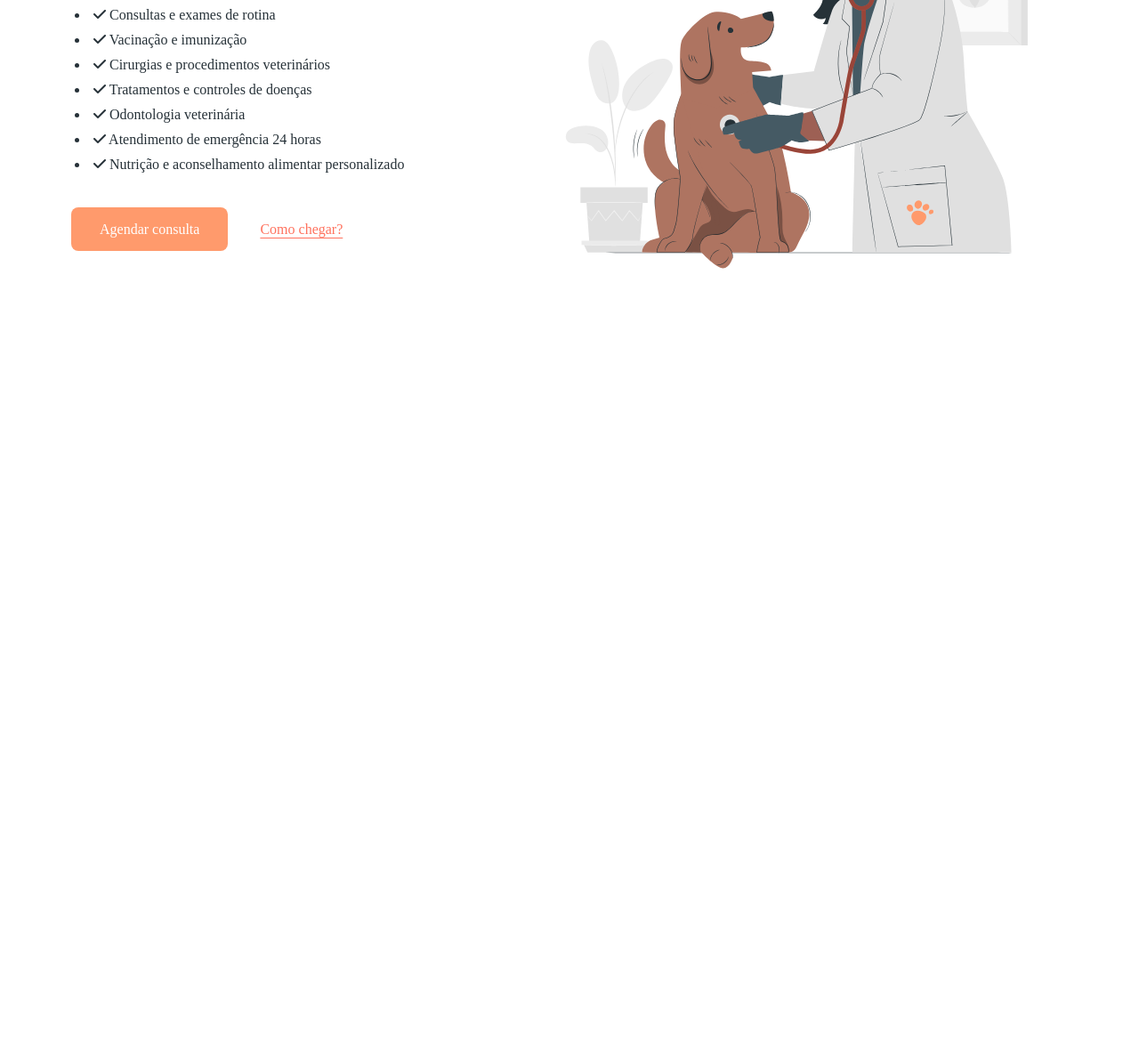
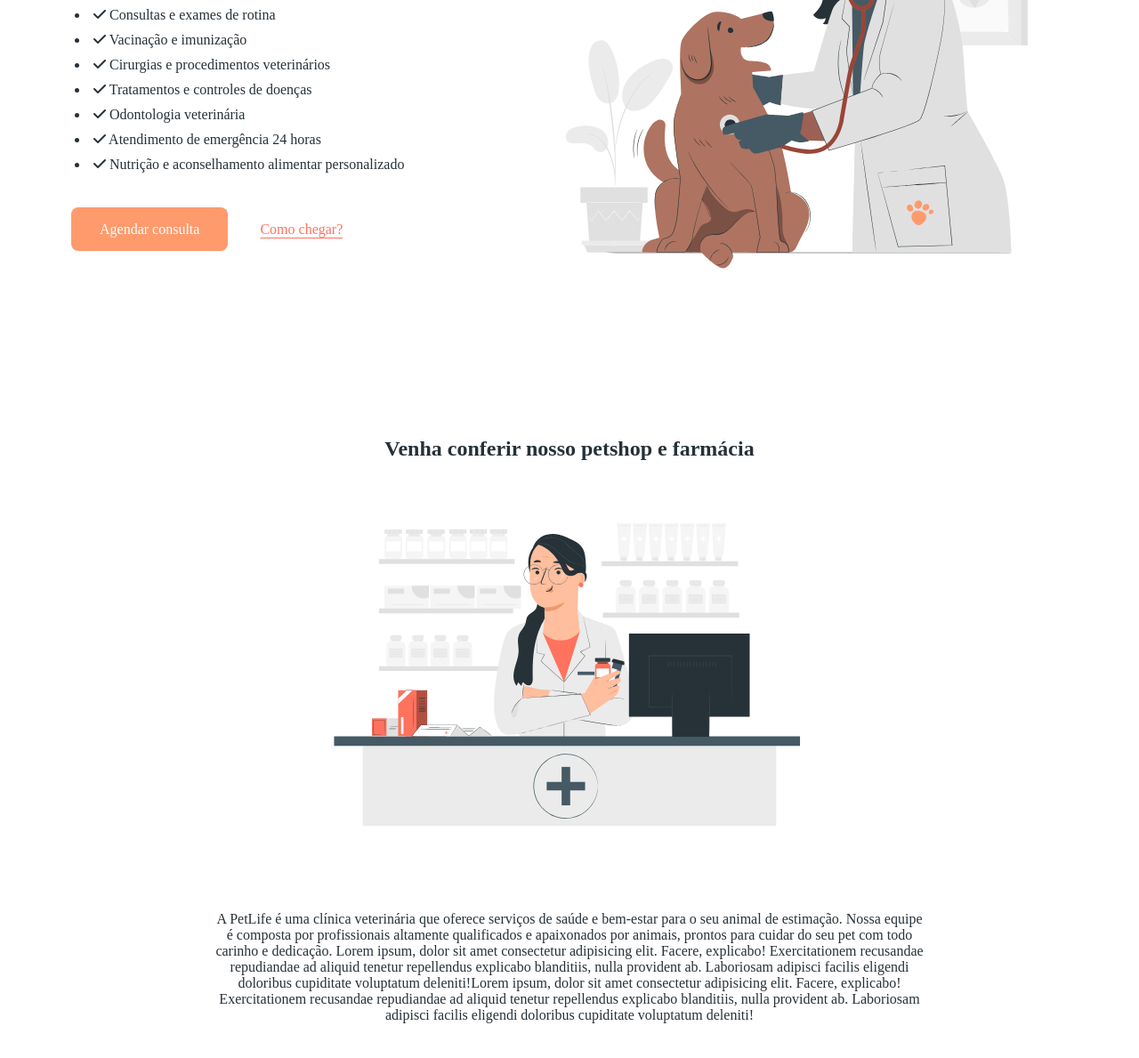
Before and after one commit to PauloHenrique2GBram/petcare, a plain HTML site: page index.html in a window 1280 px wide. Shown: the part 1088-2277 px from the top of the page at 89% size. Before the commit the page ends 1499 px from the top, so only its background shows below. Drawn offline with Linux system fonts and the light colour scheme.

Commit message:
Adicionando feature farmacia, atualização de css e html e adição de imagem

```diff
--- a/css/main.css
+++ b/css/main.css
@@ -104,3 +104,14 @@ h2{
     z-index: -10;
 
 }
+#farmacia{
+    text-align: center;
+    padding: 80px;
+}
+.divFarmacia{
+    margin: 0 auto;
+    max-width: 800px;
+}
+.paragrafo3{
+    padding-top: 75px;
+}
--- a/index.html
+++ b/index.html
@@ -90,6 +90,22 @@
         </section>
 
         <section id="farmacia">
+            <div class="divFarmacia">
+                <h2>Venha conferir nosso petshop e farmácia</h2>
+
+                <img src="./img/shop-img.svg" alt="Ilustração de uma mulher veterinária com um gato" width="580">
+                <p class="paragrafo3">
+                    A PetLife é uma clínica veterinária que oferece serviços de saúde e bem-estar para o seu animal
+                    de estimação. Nossa equipe é composta por profissionais altamente qualificados e apaixonados por
+                    animais, prontos para cuidar do seu pet com todo carinho e dedicação. Lorem ipsum, dolor sit
+                    amet consectetur adipisicing elit. Facere, explicabo! Exercitationem recusandae repudiandae ad
+                    aliquid tenetur repellendus explicabo blanditiis, nulla provident ab. Laboriosam adipisci
+                    facilis eligendi doloribus cupiditate voluptatum deleniti!Lorem ipsum, dolor sit
+                    amet consectetur adipisicing elit. Facere, explicabo! Exercitationem recusandae repudiandae ad
+                    aliquid tenetur repellendus explicabo blanditiis, nulla provident ab. Laboriosam adipisci
+                    facilis eligendi doloribus cupiditate voluptatum deleniti!
+                </p>
+            </div>
         </section>
 
         <section id="duvida">
```
Also changed, not shown: img/shop-img.svg (added).
